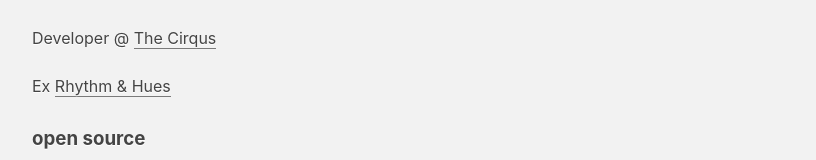
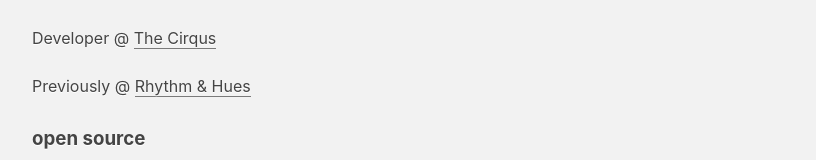
Before and after one commit to cg-cnu/cg-cnu.github.io, a plain HTML site: page index.html in a window 1280 px wide. Shown: the part 352-512 px from the top of the page, without its empty margins (224-1040 px from the left). Drawn offline with Linux system fonts and the light colour scheme; a script that the page names is missing.

Commit message:
changed ex to previosly

```diff
--- a/index.html
+++ b/index.html
@@ -30,7 +30,7 @@
   <p>Developer @
     <a href='http://thecirqus.com/'>The Cirqus</a>
   </p>
-  <p>Ex
+  <p>Previously @
     <a href='https://rhythm.com'>Rhythm & Hues</a>
   </p>
   <h3>open source</h3>
```
